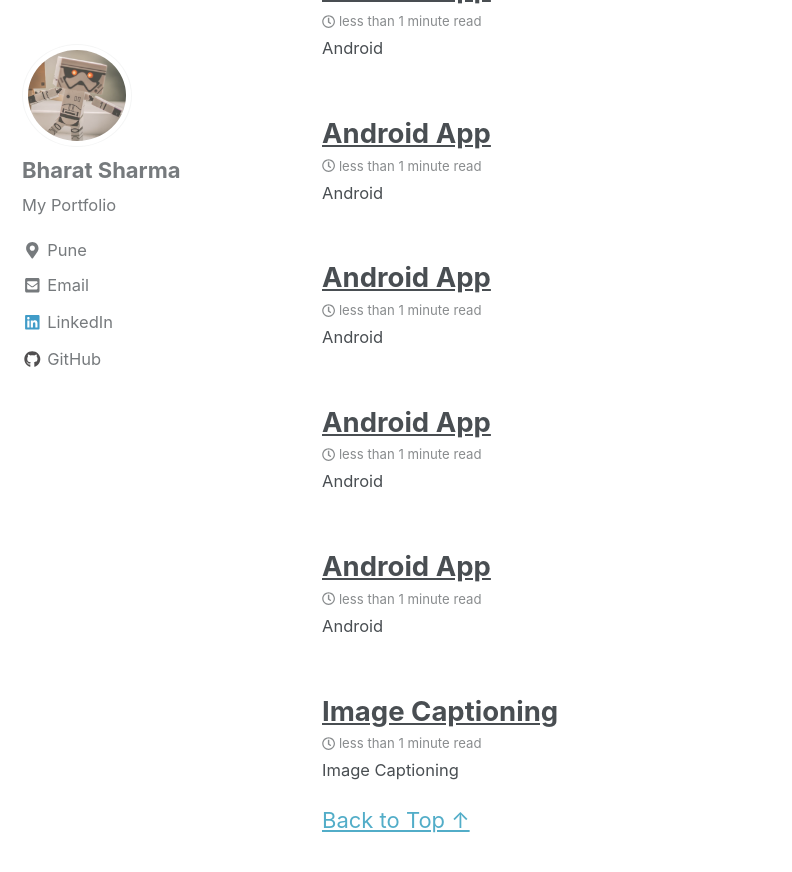
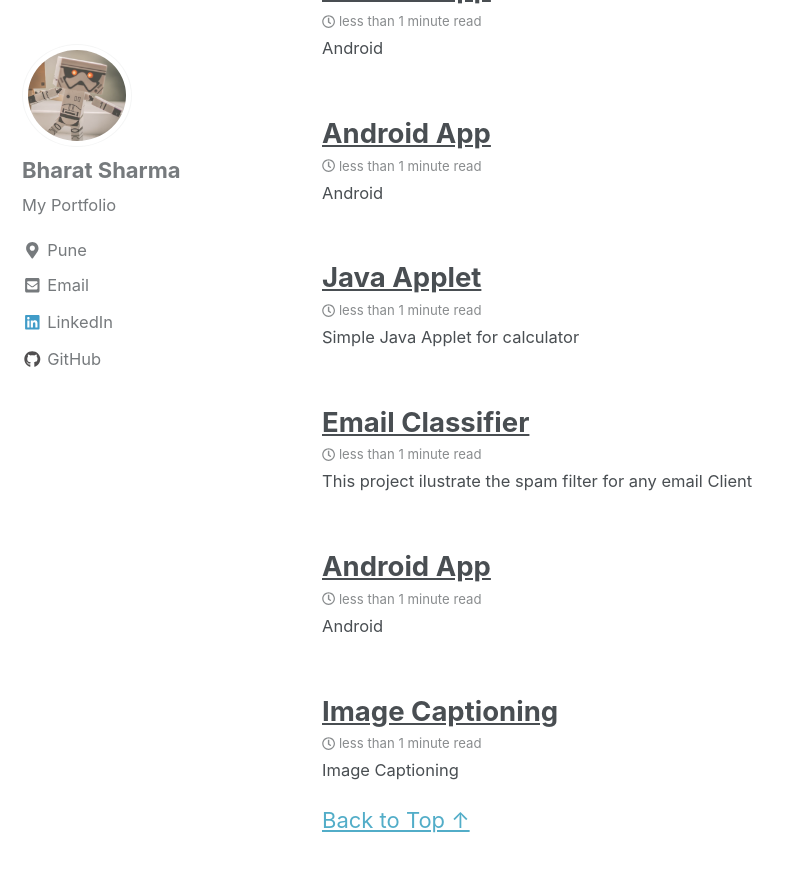
Before and after one commit to bhrt-sharma/bhrt-sharma.github.io, a Jekyll site: the page built from _pages/machinelearning.md, in a window 1280 px wide and 900 px high, scrolled down 1673 px. Shown: the top 872 px of the window, without its empty margins (0-792 px from the left). Built offline with Jekyll 4.4.1, drawn with Linux system fonts in a browser that asks for light colours; nearby versions of some CDN libraries.

Commit message:
portfolio

```diff
--- a/_posts/2019-01-01-Email-Classifier.md
+++ b/_posts/2019-01-01-Email-Classifier.md
@@ -1,13 +1,13 @@
 ---
-title: "Android App"
+title: "Email Classifier"
 date: 2019-01-28
-tags: [data wrangling, data science, messy data]
+tags: [Email Classifier, data science, Spam-Filter]
 header:
   image: "/images/perceptron/model.png"
-excerpt: "Android"
+excerpt: "This project ilustrate the spam filter for any email Client"
 mathjax: "true"
 ---
 
 
 
-What about a [link](https://github.com/bhrt-sharma/Android_Addition_app)?
+What about a [link](https://github.com/bhrt-sharma/Email-Classifier-Flask-App-)?
--- a/_posts/2019-01-01-Java-Applet.md
+++ b/_posts/2019-01-01-Java-Applet.md
@@ -1,13 +1,13 @@
 ---
-title: "Android App"
+title: "Java Applet"
 date: 2019-01-28
-tags: [data wrangling, data science, messy data]
+tags: [Java Applet, Netbeans]
 header:
   image: "/images/perceptron/model.png"
-excerpt: "Android"
+excerpt: "Simple Java Applet for calculator"
 mathjax: "true"
 ---
 
 
 
-What about a [link](https://github.com/bhrt-sharma/Android_Addition_app)?
+What about a [link](https://github.com/bhrt-sharma/Java-Applet)?
```
